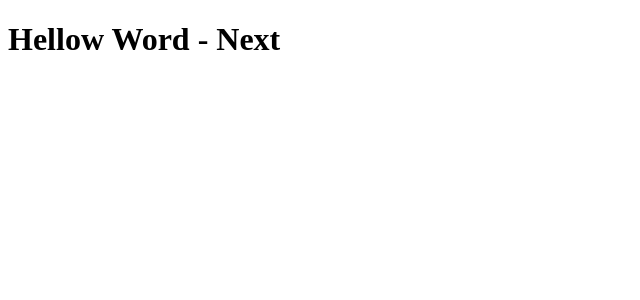
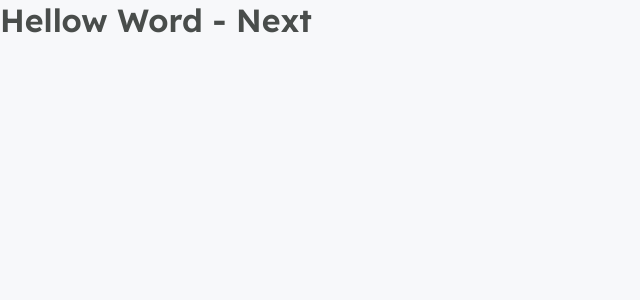
Before and after one commit to DevMiguell/podcastrnext_nlw5, a Next.js app: page / in a window 1280 px wide. Shown: the top 300 px of the page, without its empty margins (0-640 px from the left). Built offline with nearby package versions, Linux system fonts and the light colour scheme.

Commit message:
Criando estilos globais, e importando fonts

```diff
--- a/package.json
+++ b/package.json
@@ -10,7 +10,8 @@
   "dependencies": {
     "next": "10.1.3",
     "react": "17.0.2",
-    "react-dom": "17.0.2"
+    "react-dom": "17.0.2",
+    "sass": "^1.32.11"
   },
   "devDependencies": {
     "@types/node": "^14.14.41",
--- a/pages/_app.tsx
+++ b/src/pages/_app.tsx
@@ -1,3 +1,5 @@
+import '../styles/global.scss'
+
 function MyApp({ Component, pageProps }) {
   return <Component {...pageProps} />
 }
--- /dev/null
+++ b/src/pages/_document.tsx
@@ -0,0 +1,18 @@
+import Document, { Html, Head, Main, NextScript } from 'next/document'
+
+export default class myDocument extends Document {
+  render() {
+    return (
+      <Html>
+        <Head>
+          <link rel="preconnect" href="https://fonts.gstatic.com" />
+          <link href="https://fonts.googleapis.com/css2?family=Inter&family=Lexend:wght@500;600&display=swap" rel="stylesheet" />
+        </Head>
+          <body>
+            <Main />
+            <NextScript />
+          </body>
+      </Html>
+    )
+  }
+}
--- /dev/null
+++ b/src/styles/global.scss
@@ -0,0 +1,61 @@
+* {
+  margin: 0;
+  padding: 0;
+  box-sizing: border-box;
+}
+
+:root {
+  --white: #FFF;
+
+  --gray-50: #F7F8FA;
+  --gray-100: #E6E8EB;
+  --gray-200: #AFB2B1;
+  --gray-500: #808080;
+  --gray-800: #494D4B;
+
+  --green-500: #04D361;
+
+  --purple-300: #9F75FF;
+  --purple-400: #9164FA;
+  --purple-500: #8257E5;
+  --purple-800: #6F48C9;
+}
+
+@media (max-width: 1080px) {
+  html {
+    font-size: 93.75%;
+  }
+}
+
+@media (max-width: 720px) {
+  html {
+    font-size: 87.5%;
+  }
+}
+
+body {
+  background: var(--gray-50);
+}
+
+body, input, textarea, button {
+  font: 500 1rem Inter, sans-serif;
+  color: var(--gray-500);
+}
+
+h1, h2, h3, h4, h5, h6 {
+  font-weight: 600;
+  font-family: Lexend, sans-serif;
+  color: var(--gray-800);
+}
+
+h1 {
+  font-size: 2rem;
+}
+
+h2 {
+  font-size: 1.5rem;
+}
+
+button {
+  cursor: pointer;
+}
```
Also changed, not shown: tsconfig.json (added, +29 -0 lines), next-env.d.ts (added), src/pages/index.tsx (renamed from pages/index.tsx), 1 other file (tests, documents, lock files or other folders).
